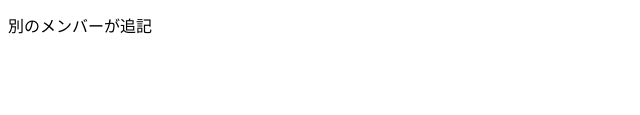
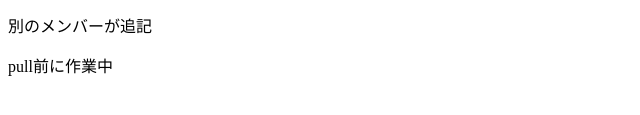
Before and after one commit to yuskonno/develop, a plain HTML site: page index.html in a window 1280 px wide. Shown: the part 147-262 px from the top of the page, without its empty margins (0-640 px from the left). Drawn offline with Linux system fonts and the light colour scheme.

Commit message:
作業中だったもの

```diff
--- a/index.html
+++ b/index.html
@@ -6,5 +6,6 @@
     <p>新機能</p>
     <p>2016版でリリース予定</p>
     <p>別のメンバーが追記<p>
+    <p>pull前に作業中<p>
   </body>
 </html>
```
